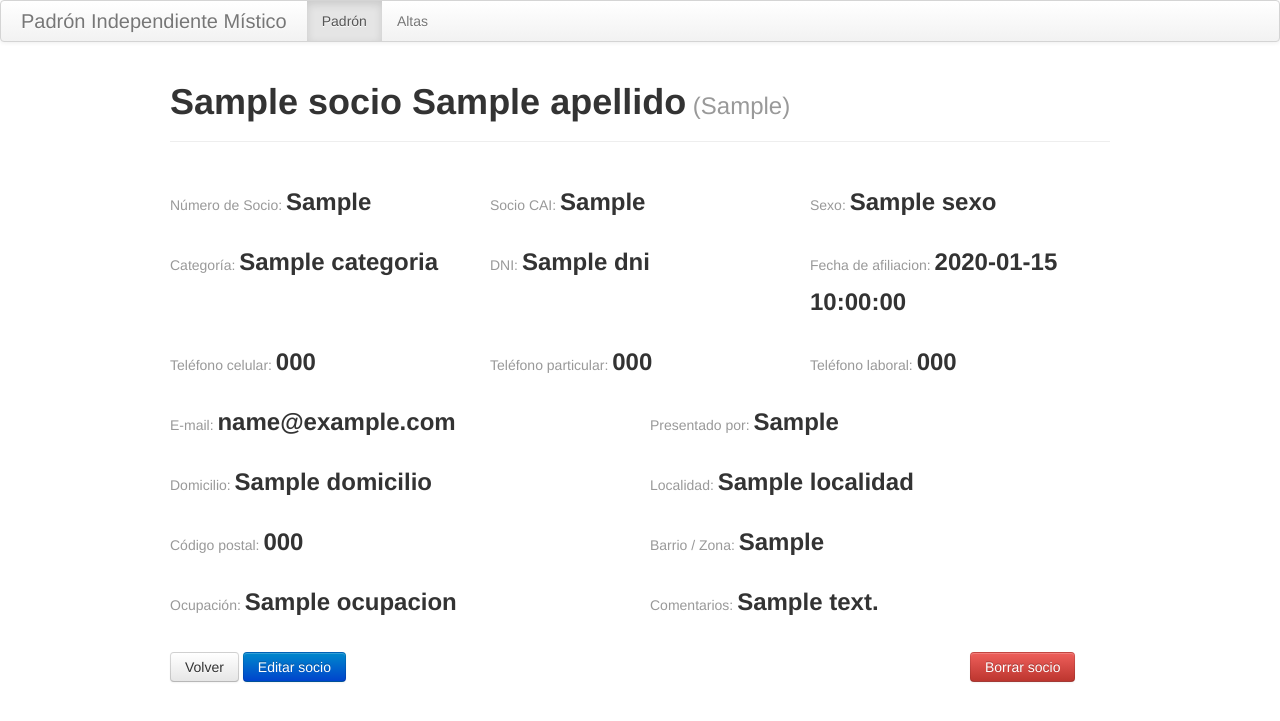
After one commit to gscoglio/padron_im, a PHP site: template views/socio.mv.php in a window 1280 px wide. The commit adds this page. Shown: the top 721 px of the page. Run offline with PHP 8.4, Linux system fonts and the light colour scheme; the template is opened without the code that fills it: most values are stand-ins (such as "Sample title", 1, 10 or a date in 2020); a stand-in replaces the project's code that opens the database connection.

Commit message:
#7 Botones en visualizacion de socio + nueva estructura de archivos

```diff
--- a/home.php
+++ b/home.php
@@ -3,8 +3,8 @@
 <?php include_once 'header.php' ?>
 <body>
 <?php include_once 'navigation_bar.php' ?>
-<?php include_once 'search.mv.php' ?>
-<?php include_once 'socios.mv.php' ?>
+<?php include_once 'views/search.mv.php' ?>
+<?php include_once 'views/socios.mv.php' ?>
 <?php include_once 'paginator.php' ?>
 </body>
 </html>
--- a/index.php
+++ b/index.php
@@ -15,7 +15,7 @@ if (isset($_GET['page'])) {
 if (isset($_GET['amount'])) {
     $amount = $_GET['amount'];
 } else {
-    $amount = 20;
+    $amount = AMOUNT_PER_PAGE;
 }
 
 $criterias = array();
@@ -34,9 +34,7 @@ if (isset($_GET['criteria']) && in_array($_GET['criteria'], $criterias)) {
         if ($searchCriterias[$_GET['criteria']] == 'text') {
             $where = $criteria . ' like ' . "'%" . $search . "%'";
         } else {
-            if(!is_string($search)){
                 $where = $criteria . "=" . $search;
-            }
         }
     }
 }
--- a/login.php
+++ b/login.php
@@ -12,6 +12,6 @@ if (isset($_SESSION["logged"]) &&
         array_key_exists($_SESSION["logged"],$USERS)) { //// check if user is logged or not
     header("Location: index.php");
 } else { //// if not logged show login form
-    include_once 'login.mv.php';
+    include_once 'views/login.mv.php';
 };
 ?>
--- /dev/null
+++ b/views/socio.mv.php
@@ -0,0 +1,91 @@
+<!DOCTYPE html PUBLIC "-//W3C//DTD XHTML 1.0 Transitional//EN" "http://www.w3.org/TR/xhtml1/DTD/xhtml1-transitional.dtd">
+<html xmlns="http://www.w3.org/1999/xhtml">
+<?php include_once 'header.php' ?>
+    <body>
+        <?php include_once 'navigation_bar.php' ?>
+        <div class="container">
+            <div class="page-header">
+                <h1><?= $socio['nombre'] . " " . $socio['apellido']?><small> (<?= $socio['socio_nro'] ?>)</small></h1>
+            </div>
+            <div class="row" >
+                <div class="span4" >
+                    <h3><small>N&uacute;mero de Socio: </small><?= $socio['socio_nro'] ?></h3>
+                </div>
+                <div class="span4" >
+                    <h3><small>Socio CAI: </small><?= $socio['socio_cai'] ?></h3>
+                </div>
+                <div class="span4" >
+                    <h3><small>Sexo: </small><?= $socio['sexo'] ?></h3>
+                </div>
+            </div>
+            <div class="row" >
+                <div class="span4" >
+                    <h3><small>Categor&iacute;a: </small><?= $socio['categoria'] ?></h3>
+                </div>
+                <div class="span4" >
+                    <h3><small>DNI: </small><?= $socio['dni'] ?></h3>
+                </div>
+                <div class="span4" >
+                    <h3><small>Fecha de afiliacion: </small><?= $socio['fecha_afiliacion'] ?></h3>
+                </div>
+            </div>
+            <div class="row" >
+                <div class="span4" >
+                    <h3><small>Tel&eacute;fono celular: </small><?= $socio['tel_celular'] ?></h3>
+                </div>
+                <div class="span4" >
+                    <h3><small>Tel&eacute;fono particular: </small><?= $socio['tel_particular'] ?></h3>
+                </div>
+                <div class="span4" >
+                    <h3><small>Tel&eacute;fono laboral: </small><?= $socio['tel_laboral'] ?></h3>
+                </div>
+            </div>
+            <div class="row" >
+                <div class="span6" >
+                    <h3><small>E-mail: </small><?= $socio['email'] ?></h3>
+                </div>
+                <div class="span6" >
+                    <h3><small>Presentado por: </small><?= $socio['presentado_por'] ?></h3>
+                </div>
+            </div>
+            <div class="row" >
+                <div class="span6" >
+                    <h3><small>Domicilio: </small><?= $socio['domicilio'] ?></h3>
+                </div>
+                <div class="span6" >
+                    <h3><small>Localidad: </small><?= $socio['localidad'] ?></h3>
+                </div>
+            </div>
+            <div class="row" >
+                <div class="span6" >
+                    <h3><small>C&oacute;digo postal: </small><?= $socio['codigo_postal'] ?></h3>
+                </div>
+                <div class="span6" >
+                    <h3><small>Barrio / Zona: </small><?= $socio['barrio_zona'] ?></h3>
+                </div>
+            </div>
+            <div class="row" >
+                <div class="span6" >
+                    <h3><small>Ocupaci&oacute;n: </small><?= $socio['ocupacion'] ?></h3>
+                </div>
+                <div class="span6" >
+                    <h3><small>Comentarios: </small><?= $socio['extra_comments'] ?></h3>
+                </div>
+            </div>
+            <br />
+            <div class="row" >
+                <div class="span10" >
+                    <p>
+                        <a class="btn" type="button" href=<?= $returnTo ?>>Volver</a>
+                        <button class="btn btn-primary" type="button">Editar socio</button>
+                    </p>
+                </div>
+                <div class="span2" >
+                    <p>
+                        <button class="btn btn-danger" type="button">Borrar socio</button>
+                    </p>
+                </div>
+            </div>
+        </div>
+    </body>
+</html>
--- a/socios.mv.php
+++ b/views/socios.mv.php
@@ -1,5 +1,5 @@
 <?php
-include_once 'socios.mc.php';
+include_once 'controllers/socios.mc.php';
 
 $view = new Socios();
 $socios = $view->getSociosPerPage($page, $amount, $where);
```
Also changed, not shown: controllers/socio.mc.php (added, +15 -0 lines), socio.php (+2 -85 lines), controllers/socios.mc.php (renamed from socios.mc.php), views/login.mv.php (renamed from login.mv.php), views/search.mv.php (renamed from search.mv.php).
